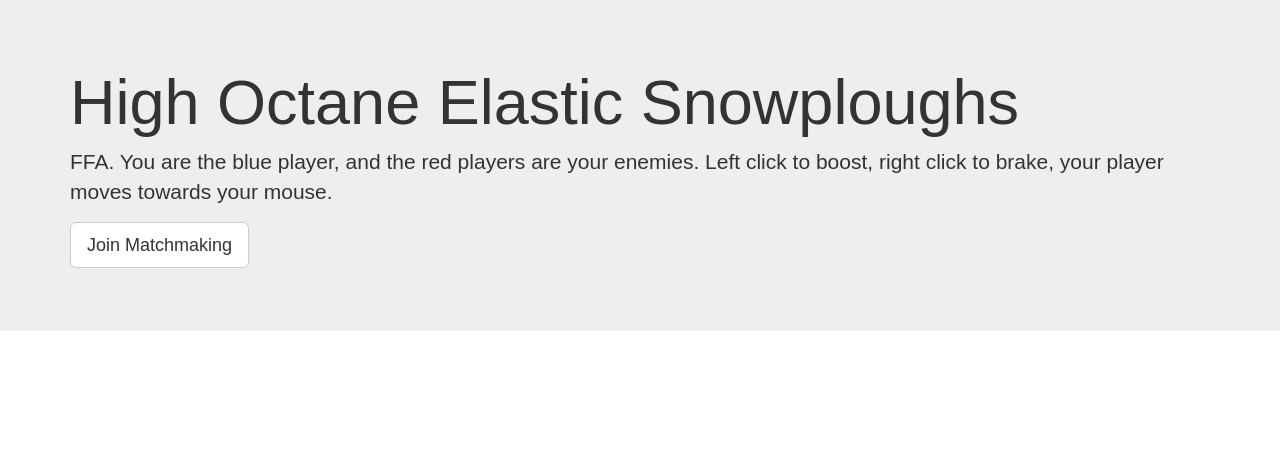
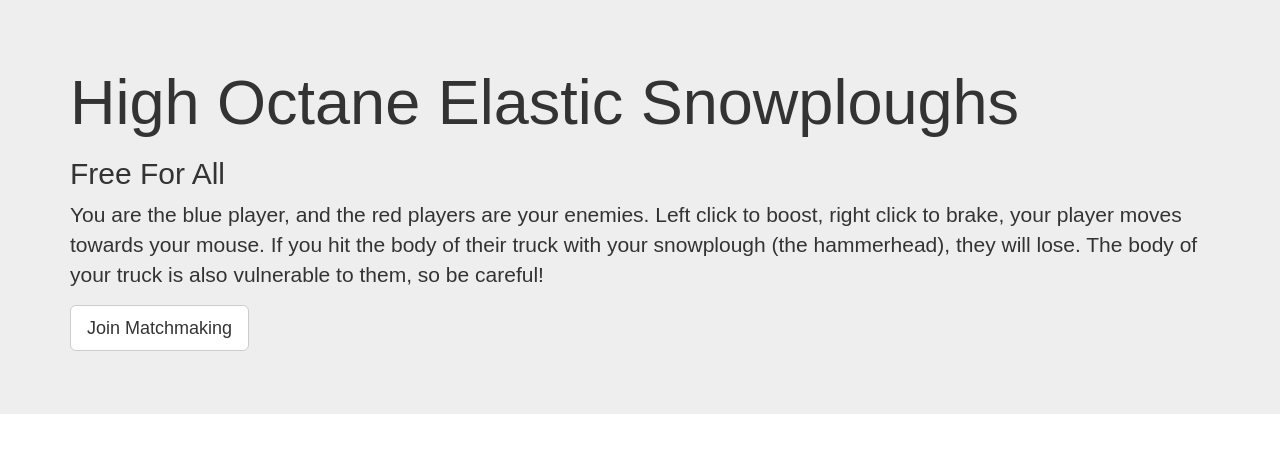
Before and after one commit to ifd3f/HSHacks-III, a Python web app: template templates/index.html in a window 1280 px wide. Shown: the top 453 px of the page. Run offline with Jinja, Linux system fonts and the light colour scheme; the template is opened without the code that fills it, so the values that code supplies are empty; some libraries are stand-ins or nearby versions.

Commit message:
clearer instructions

```diff
--- a/main.py
+++ b/main.py
@@ -52,7 +52,7 @@ ARENA_BORDER_TYPE = 102
 DEAD_BODY_TYPE = 103
 
 # Matchmaking Parameters
-PEOPLE_PER_GAME = 4 # TODO: CHANGE THIS BACK WHEN DONE DEBUGGING
+PEOPLE_PER_GAME = 3 # TODO: CHANGE THIS BACK WHEN DONE DEBUGGING
 ROOM_NAME_LENGTH = 16
 TOKEN_LENGTH = 8
 
--- a/templates/index.html
+++ b/templates/index.html
@@ -19,7 +19,8 @@
 	<div class="jumbotron">
 		<div class="container">
 			<h1>High Octane Elastic Snowploughs</h1>
-			<p>FFA. You are the blue player, and the red players are your enemies. Left click to boost, right click to brake, your player moves towards your mouse.</p>
+			<h2>Free For All</h2>
+			<p>You are the blue player, and the red players are your enemies. Left click to boost, right click to brake, your player moves towards your mouse. If you hit the body of their truck with your snowplough (the hammerhead), they will lose. The body of your truck is also vulnerable to them, so be careful!</p>
 			<button id="lobby-btn" type="button" onClick="onButtonClicked()" class="btn btn-default btn-lg">Join Matchmaking</button>
 			<p id="people"></p>
 		</div>
```
Also changed, not shown: 1 other file.
